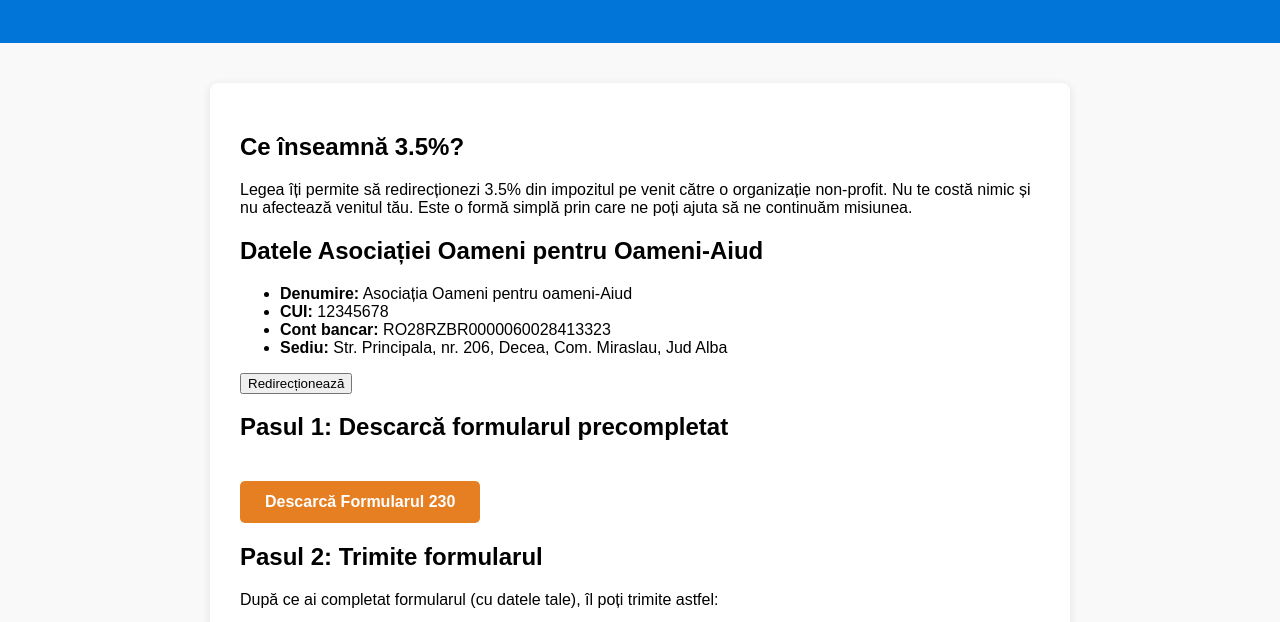
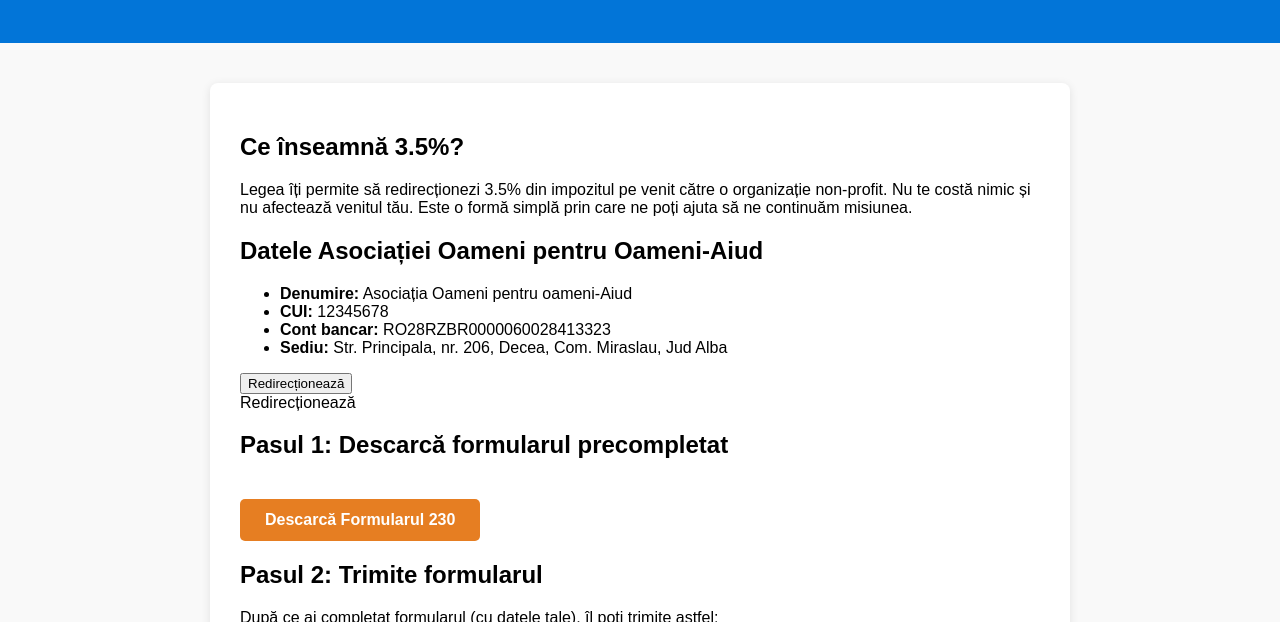
Before and after one commit to CameliaPopa96/Asociatia-oameni-pentru-Oameni-Aiud, a plain HTML site: page redirectioneaza.html in a window 1280 px wide. Shown: the part 131-753 px from the top of the page. Drawn offline with Linux system fonts and the light colour scheme.

Commit message:
Update redirectioneaza.html

```diff
--- a/redirectioneaza.html
+++ b/redirectioneaza.html
@@ -75,6 +75,7 @@
       <li><strong>Sediu:</strong> Str. Principala, nr. 206, Decea, Com. Miraslau, Jud Alba</li>
     </ul>
 <button class="f230ro-lansare">Redirecționează</button>
+    <div class="f230ro-lansare f230ro-buton rotund verde">Redirecționează</div>
 <script src="https://formular230.ro/share/8fa535133ed"></script>
     <h2>Pasul 1: Descarcă formularul precompletat</h2>
     <a href="formulare/Formular_230_Asociatia_Oameni_pentru_Oameni_Aiud.pdf" class="donate-button" download>Descarcă Formularul 230</a>
```
